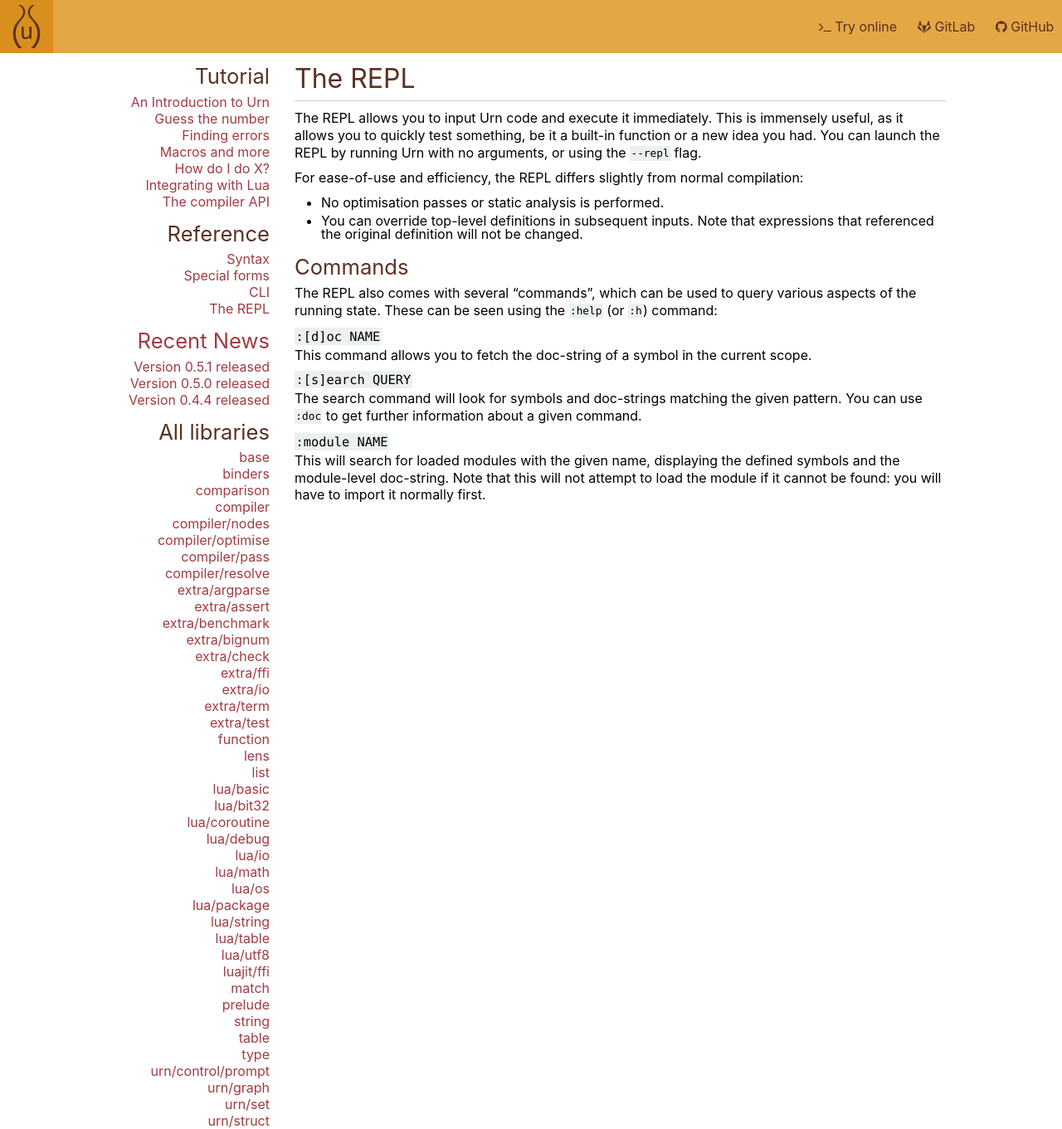
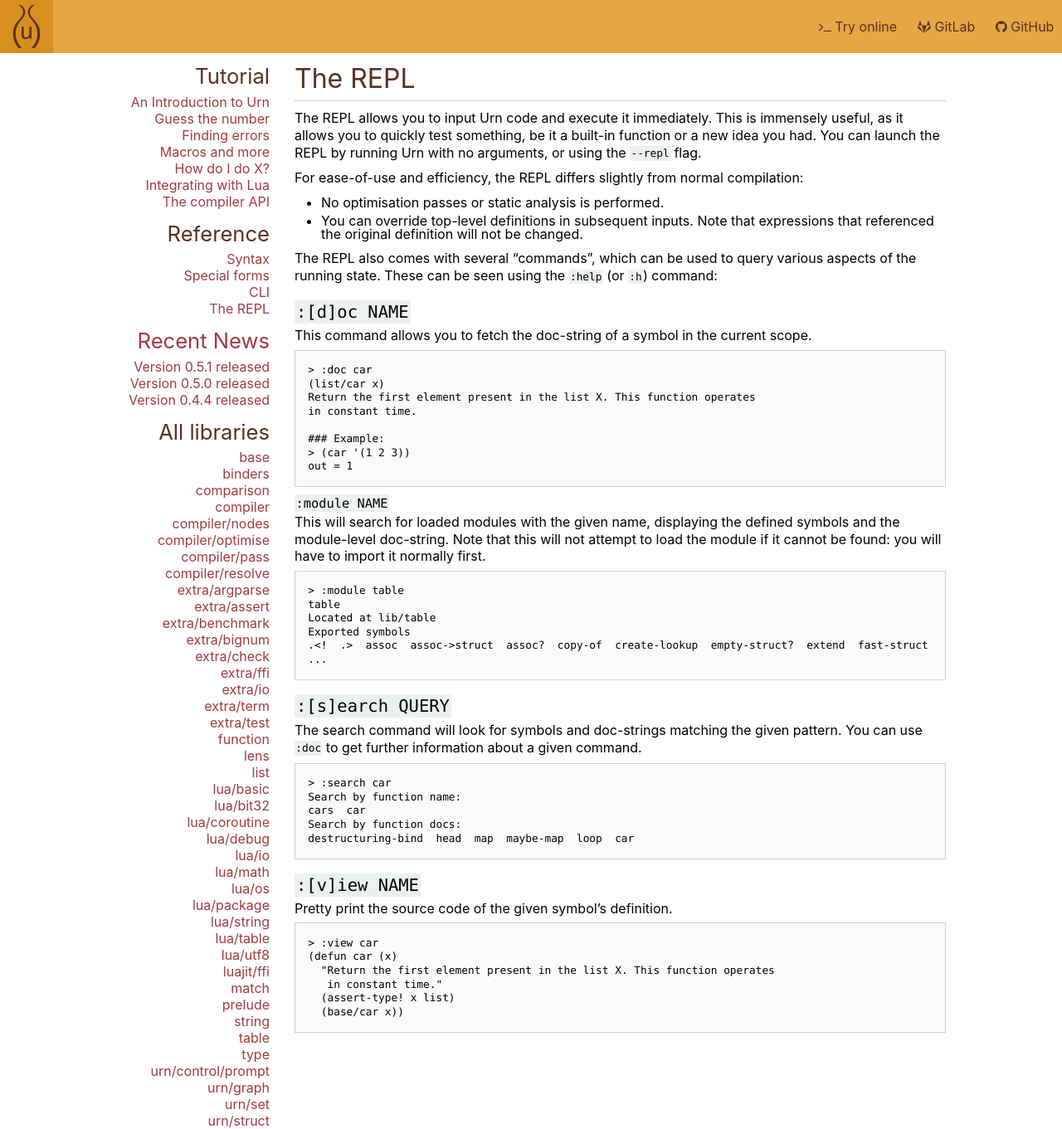
Before and after one commit to SquidDev/urn, a Jekyll site: the page built from reference/11-repl.md, in a window 1280 px wide. Shown: the whole page at 83% size. Built offline with Jekyll 4.4.1, drawn with Linux system fonts in a browser that asks for light colours; our own code applies the rules of GitHub Pages for plain Markdown files.

Commit message:
Update reference documentation

````diff
--- a/reference/11-repl.md
+++ b/reference/11-repl.md
@@ -13,18 +13,57 @@ For ease-of-use and efficiency, the REPL differs slightly from normal compilatio
  - You can override top-level definitions in subsequent inputs. Note that expressions that referenced the original
    definition will not be changed.
 
-## Commands
 The REPL also comes with several "commands", which can be used to query various aspects of the running state. These can
 be seen using the `:help` (or `:h`) command:
 
-### `:[d]oc NAME`
+## `:[d]oc NAME`
 This command allows you to fetch the doc-string of a symbol in the current scope.
 
-### `:[s]earch QUERY`
-The search command will look for symbols and doc-strings matching the given pattern. You can use `:doc` to get further
-information about a given command.
+
+```repl
+> :doc car
+(list/car x)
+Return the first element present in the list X. This function operates
+in constant time.
+
+### Example:
+> (car '(1 2 3))
+out = 1
+```
 
 ### `:module NAME`
 This will search for loaded modules with the given name, displaying the defined symbols and the module-level
 doc-string. Note that this will not attempt to load the module if it cannot be found: you will have to import it
 normally first.
+
+```repl
+> :module table
+table
+Located at lib/table
+Exported symbols
+.<!  .>  assoc  assoc->struct  assoc?  copy-of  create-lookup  empty-struct?  extend  fast-struct  ...
+```
+
+## `:[s]earch QUERY`
+The search command will look for symbols and doc-strings matching the given pattern. You can use `:doc` to get further
+information about a given command.
+
+```repl
+> :search car
+Search by function name:
+cars  car
+Search by function docs:
+destructuring-bind  head  map  maybe-map  loop  car
+```
+
+## `:[v]iew NAME`
+Pretty print the source code of the given symbol's definition.
+
+```repl
+> :view car
+(defun car (x)
+  "Return the first element present in the list X. This function operates
+   in constant time."
+  (assert-type! x list)
+  (base/car x))
+```
````
Also changed, not shown: reference/01-reader.md (+13 -3 lines), reference/10-cli.md (+13 -0 lines), tutorial/02-guess-the-number.md (+4 -4 lines), 1 other file.
